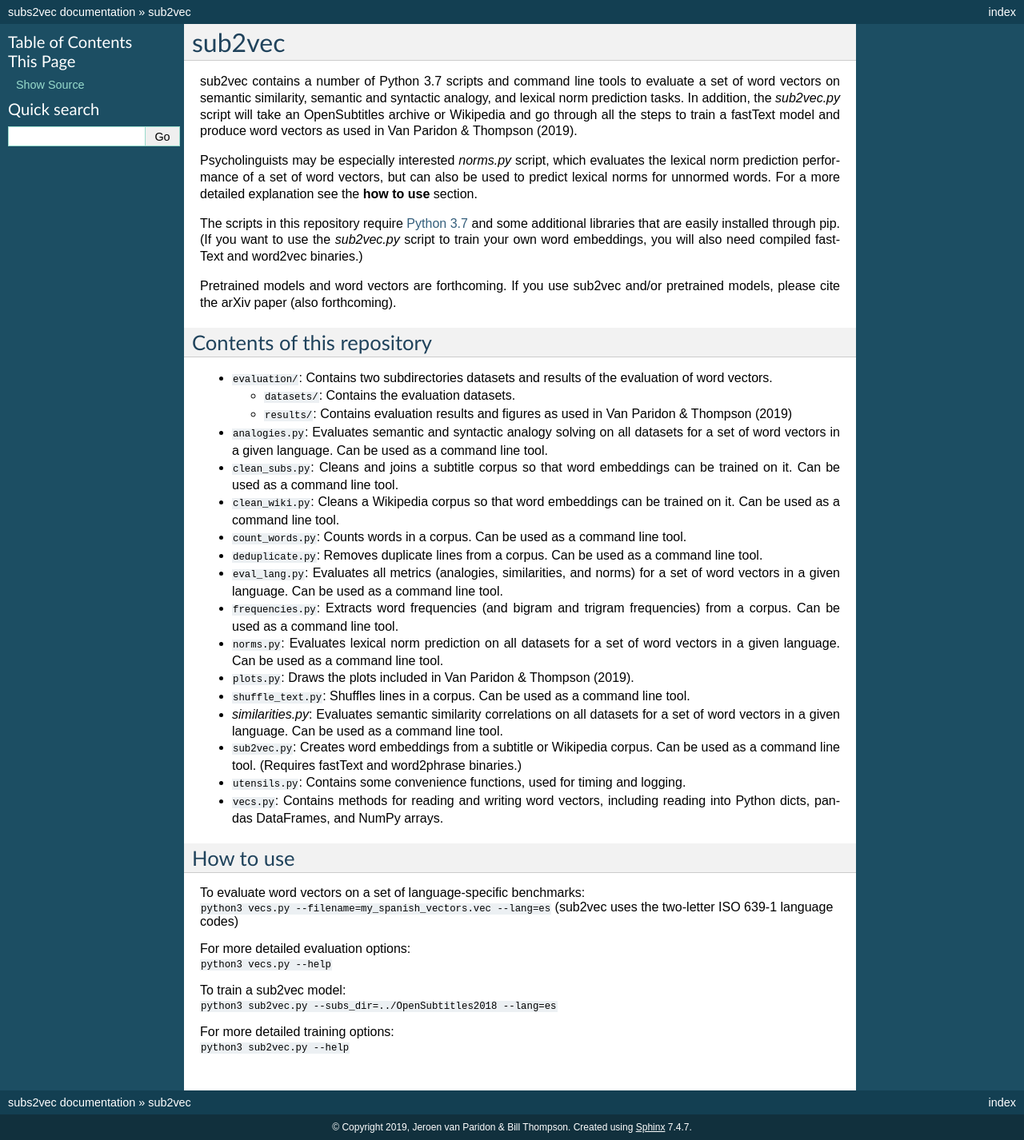
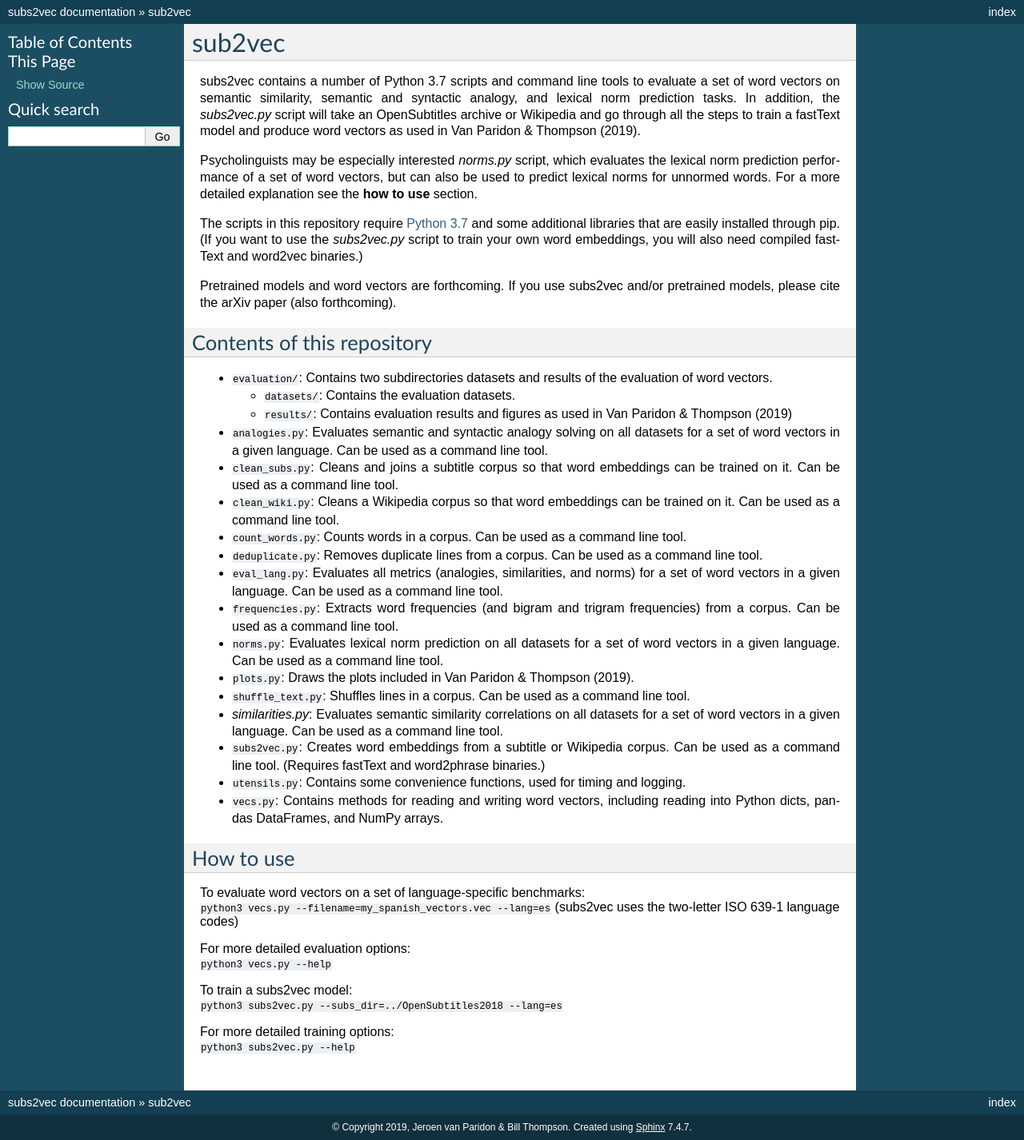
Before and after one commit to jvparidon/subs2vec, a Sphinx documentation site: the page built from docs/README.rst, in a window 1280 px wide. Shown: the whole page at 80% size. Built offline with Sphinx 7.4.7, drawn with Linux system fonts in a browser that asks for light colours.

Commit message:
Replaced sub2vec with subs2vec everywhere to avoid issues with pre-existing sub2vec project

```diff
--- a/docs/README.rst
+++ b/docs/README.rst
@@ -1,14 +1,14 @@
 =======
 sub2vec
 =======
-sub2vec contains a number of Python 3.7 scripts and command line tools to evaluate a set of word vectors on semantic similarity, semantic and syntactic analogy, and lexical norm prediction tasks. In addition, the `sub2vec.py` script will take an OpenSubtitles archive or Wikipedia and go through all the steps to train a fastText model and produce word vectors as used in Van Paridon & Thompson (2019).
+subs2vec contains a number of Python 3.7 scripts and command line tools to evaluate a set of word vectors on semantic similarity, semantic and syntactic analogy, and lexical norm prediction tasks. In addition, the `subs2vec.py` script will take an OpenSubtitles archive or Wikipedia and go through all the steps to train a fastText model and produce word vectors as used in Van Paridon & Thompson (2019).
 
 Psycholinguists may be especially interested `norms.py` script, which evaluates the lexical norm prediction performance of a set of word vectors, but can also be used to predict lexical norms for unnormed words. For a more detailed explanation see the **how to use** section.
 
-The scripts in this repository require `Python 3.7 <https://www.python.org/downloads/>`_ and some additional libraries that are easily installed through pip. (If you want to use the `sub2vec.py` script to train your own word embeddings, you will also need compiled fastText and word2vec binaries.)
+The scripts in this repository require `Python 3.7 <https://www.python.org/downloads/>`_ and some additional libraries that are easily installed through pip. (If you want to use the `subs2vec.py` script to train your own word embeddings, you will also need compiled fastText and word2vec binaries.)
 
 Pretrained models and word vectors are forthcoming.
-If you use sub2vec and/or pretrained models, please cite the arXiv paper (also forthcoming).
+If you use subs2vec and/or pretrained models, please cite the arXiv paper (also forthcoming).
 
 Contents of this repository
 ===========================
@@ -28,20 +28,20 @@
 - ``plots.py``: Draws the plots included in Van Paridon & Thompson (2019).
 - ``shuffle_text.py``: Shuffles lines in a corpus. Can be used as a command line tool.
 - `similarities.py`: Evaluates semantic similarity correlations on all datasets for a set of word vectors in a given language. Can be used as a command line tool.
-- ``sub2vec.py``: Creates word embeddings from a subtitle or Wikipedia corpus. Can be used as a command line tool. (Requires fastText and word2phrase binaries.)
+- ``subs2vec.py``: Creates word embeddings from a subtitle or Wikipedia corpus. Can be used as a command line tool. (Requires fastText and word2phrase binaries.)
 - ``utensils.py``: Contains some convenience functions, used for timing and logging.
 - ``vecs.py``: Contains methods for reading and writing word vectors, including reading into Python dicts, pandas DataFrames, and NumPy arrays.
 
 How to use
 ==========
 | To evaluate word vectors on a set of language-specific benchmarks:
-| ``python3 vecs.py --filename=my_spanish_vectors.vec --lang=es`` (sub2vec uses the two-letter ISO 639-1 language codes)
+| ``python3 vecs.py --filename=my_spanish_vectors.vec --lang=es`` (subs2vec uses the two-letter ISO 639-1 language codes)
 
 | For more detailed evaluation options:
 | ``python3 vecs.py --help``
 
-| To train a sub2vec model:
-| ``python3 sub2vec.py --subs_dir=../OpenSubtitles2018 --lang=es``
+| To train a subs2vec model:
+| ``python3 subs2vec.py --subs_dir=../OpenSubtitles2018 --lang=es``
 
 | For more detailed training options:
-| ``python3 sub2vec.py --help``
+| ``python3 subs2vec.py --help``
--- a/download.py
+++ b/download.py
@@ -1,6 +1,6 @@
 # -*- coding: utf-8 -*-
 # jvparidon@gmail.com
-"""Download datasets for training sub2vec models (not Windows-compatible)."""
+"""Download datasets for training subs2vec models (not Windows-compatible)."""
 import subprocess
 import os
 import argparse
@@ -23,7 +23,7 @@
 
 
 if __name__ == '__main__':
-    argparser = argparse.ArgumentParser(description='download datasets for training sub2vec models (not Windows-compatible)')
+    argparser = argparse.ArgumentParser(description='download datasets for training subs2vec models (not Windows-compatible)')
     argparser.add_argument('lang', help='anguage to download (use 2-letter ISO code)')
     argparser.add_argument('corpus', choices=['sub', 'wiki'], help='corpus to download')
     args = argparser.parse_args()
--- a/frequencies.py
+++ b/frequencies.py
@@ -1,6 +1,6 @@
 import argparse
 from collections import Counter
-from utensilities import log_timer
+from utensils import log_timer
 import logging
 logging.basicConfig(format='[{levelname}] {message}', style='{', level=logging.INFO)
 
@@ -31,10 +31,11 @@
 
 def pull_freqs():
     # pull unigram, bigram, or trigram freqs for a list of words
+    return None
 
 
 def pull_n_freqs():
-
+    return None
 
 if __name__ == '__main__':
     argparser = argparse.ArgumentParser(description='count word frequencies')
```
Also changed, not shown: README.md (+9 -9 lines), similarities.py (+4 -4 lines), subs2vec.py (renamed from sub2vec.py).
